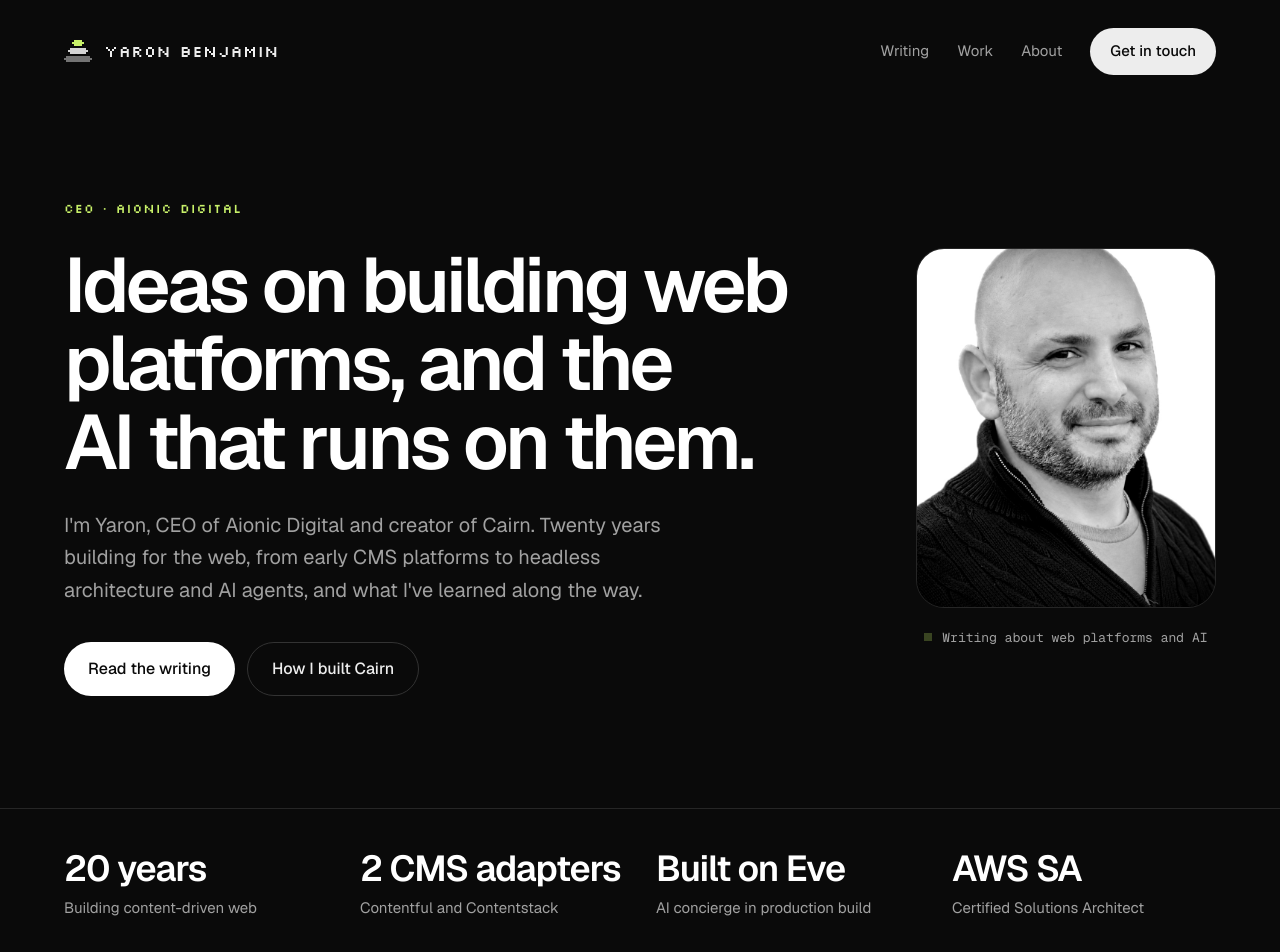
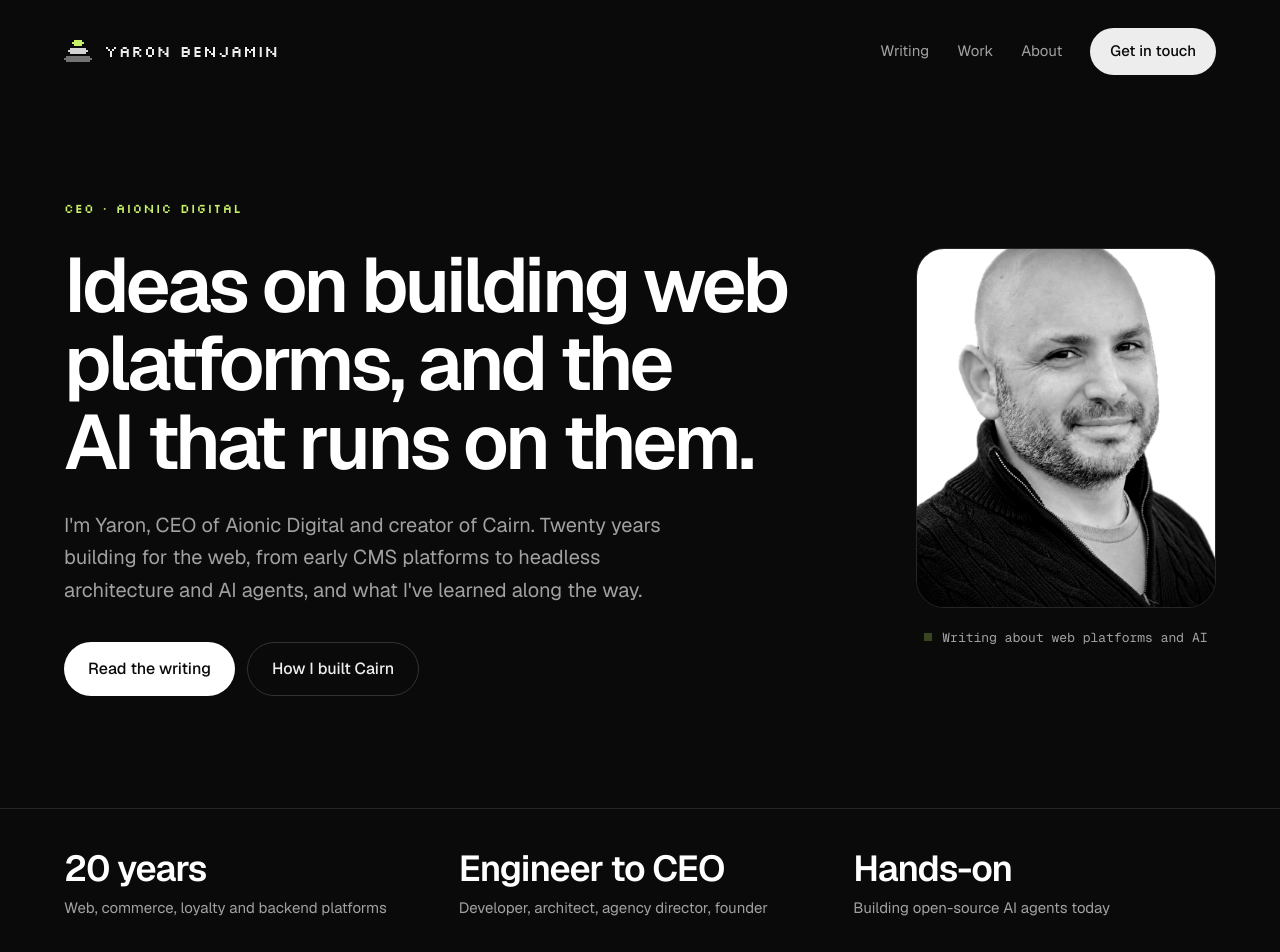
Before and after one commit to ybenjami/yaronbenjamin, a Next.js app: page / in a window 1280 px wide. Shown: the top 952 px of the page. Built offline with nearby package versions, Linux system fonts and the light colour scheme.

Commit message:
Rewrite the at-a-glance strip to be accurate and say one thing each
Drops the lapsed AWS certification and the context-free Cairn and Eve stats.

Co-Authored-By: Claude Opus 5.5 <noreply@anthropic.com>
Claude-Session: https://claude.ai/code/session_011ZvUheV2B42wfPoETeko9u

```diff
--- a/app/page.tsx
+++ b/app/page.tsx
@@ -8,10 +8,9 @@ import { formatDate, getPosts } from '@/lib/posts'
 import { experience, site, themeLabel, themes, upcoming } from '@/lib/site'
 
 const glance = [
-  { value: '20 years', label: 'Building content-driven web' },
-  { value: '2 CMS adapters', label: 'Contentful and Contentstack' },
-  { value: 'Built on Eve', label: 'AI concierge in production build' },
-  { value: 'AWS SA', label: 'Certified Solutions Architect' },
+  { value: '20 years', label: 'Web, commerce, loyalty and backend platforms' },
+  { value: 'Engineer to CEO', label: 'Developer, architect, agency director, founder' },
+  { value: 'Hands-on', label: 'Building open-source AI agents today' },
 ]
 
 const otherWork = [
```
